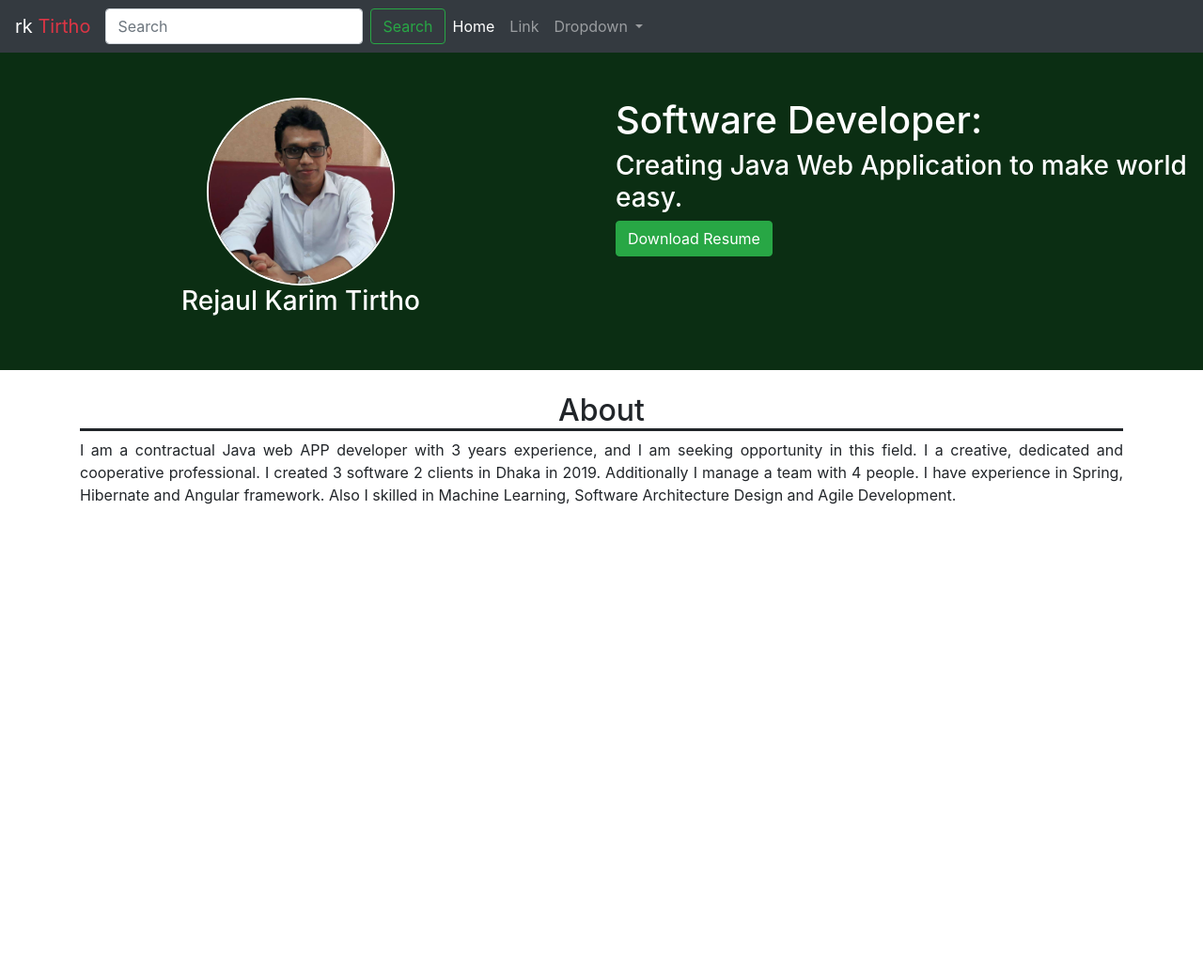
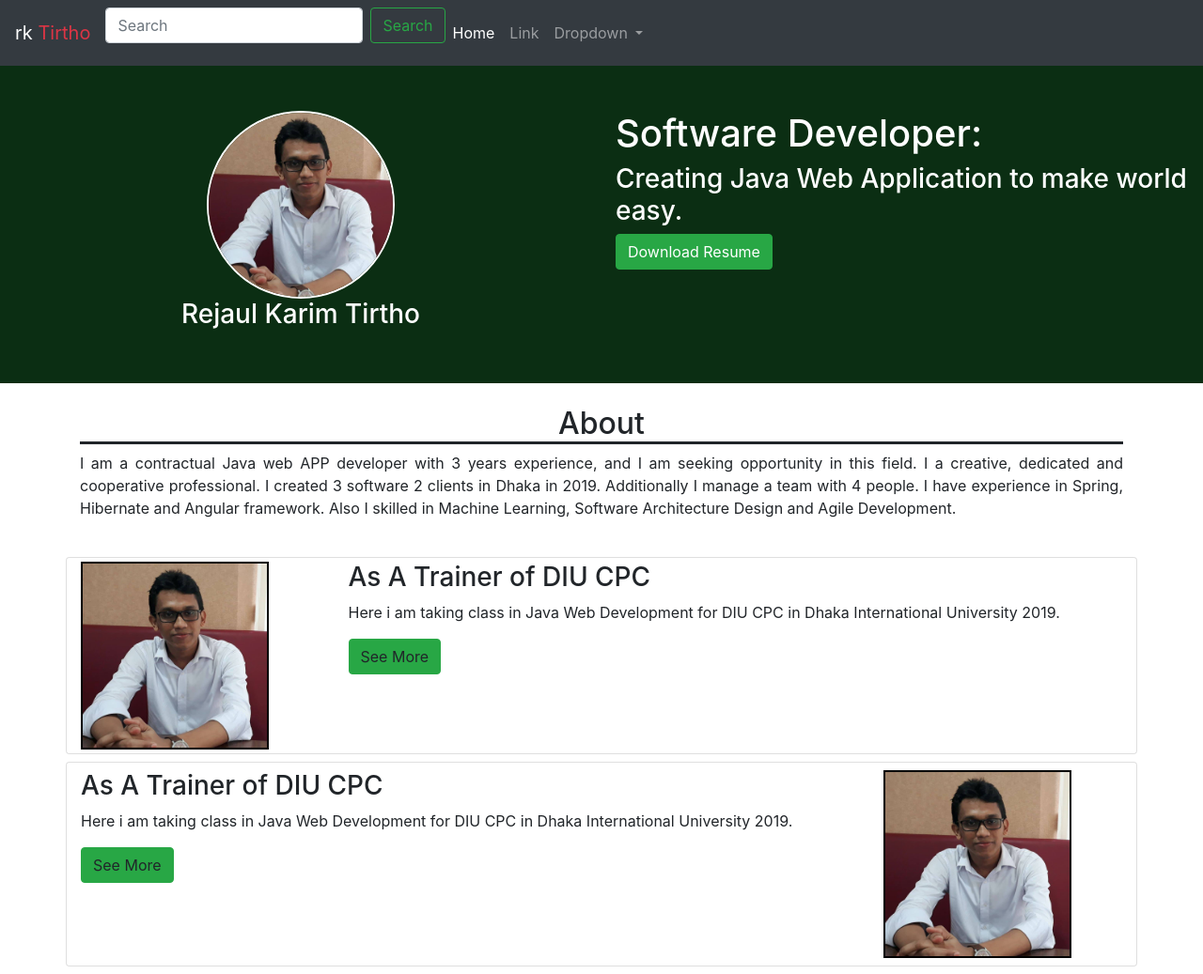
Before and after one commit to rktirtho/eportfolio, a website: page public_html/index.html in a window 1280 px wide. Shown: the whole page at 94% size. Before the commit the page ends 800 px from the top, so only its background shows below. Drawn offline with Linux system fonts and the light colour scheme.

Commit message:
Work showcasing

```diff
--- a/public_html/index.html
+++ b/public_html/index.html
@@ -1,4 +1,4 @@
-<!DOCTYPE html>
+<!<DOCTYPE html>
     <!--
     To change this license header, choose License Headers in Project Properties.
     To change this template file, choose Tools | Templates
@@ -81,6 +81,51 @@ and open the template in the editor.
                     I created 3 software 2 clients in Dhaka in 2019. Additionally I manage a team with 4 people.
                     I have experience in Spring, Hibernate and Angular framework. Also I skilled in Machine Learning, Software Architecture Design and Agile Development.
                 </p>
+
             </div>
+
+            <div class=" card container py-1" >
+                <div class="row">
+                    <div class="col-xl-3">
+                        <div class="" style="">
+                            <img src="res/images/Rejaul.jpg"
+                                  class="work-image">
+                        </div>
+                    </div>
+                    <div class="col-xl-9">
+                        <div class="">
+                            <h3>As A Trainer of DIU CPC</h3>
+                            <p>Here i am taking class in Java Web Development for DIU CPC in Dhaka International University 2019.</p>
+                            <a class="btn btn-success">See More
+                                <i class="fa fa-forward"></i>
+                            </a>
+                        </div>
+                    </div>
+
+                </div>
+            </div>
+
+             <div class=" card container my-2 py-2" >
+                <div class="row">
+
+                    <div class="col-xl-9">
+                        <div class="">
+                            <h3>As A Trainer of DIU CPC</h3>
+                            <p>Here i am taking class in Java Web Development for DIU CPC in Dhaka International University 2019.</p>
+                            <a class="btn btn-success">See More
+                                <i class="fa fa-forward"></i>
+                            </a>
+                        </div>
+                    </div>
+                    <div class="col-xl-3">
+                        <div class="" style="">
+                            <img src="res/images/Rejaul.jpg"
+                                  class="work-image">
+                        </div>
+                    </div>
+
+                </div>
+            </div>
+
         </body>
     </html>
--- a/public_html/res/css/home-style.css
+++ b/public_html/res/css/home-style.css
@@ -32,3 +32,9 @@ and open the template in the editor.
 .sammary h2{
     border-bottom: 3px solid;
 }
+
+.work-image{
+    height: 200px;
+    width: 200px;
+    border: 2px solid #000;
+}
```
Also changed, not shown: nbproject/private/private.xml (+7 -0 lines), public_html/workflow.html (added, +34 -0 lines). Lines whose indentation alone changed are shown as unchanged.
